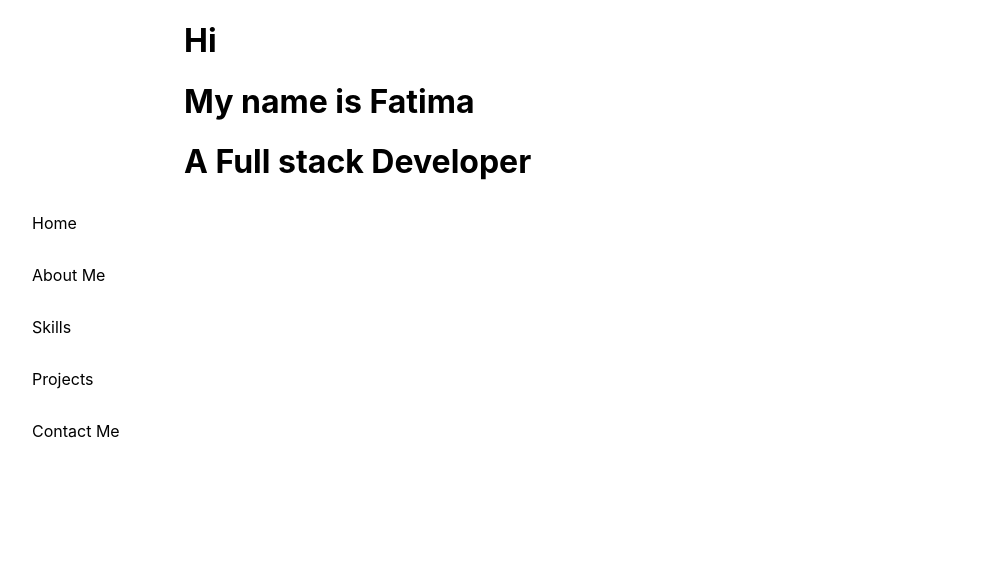
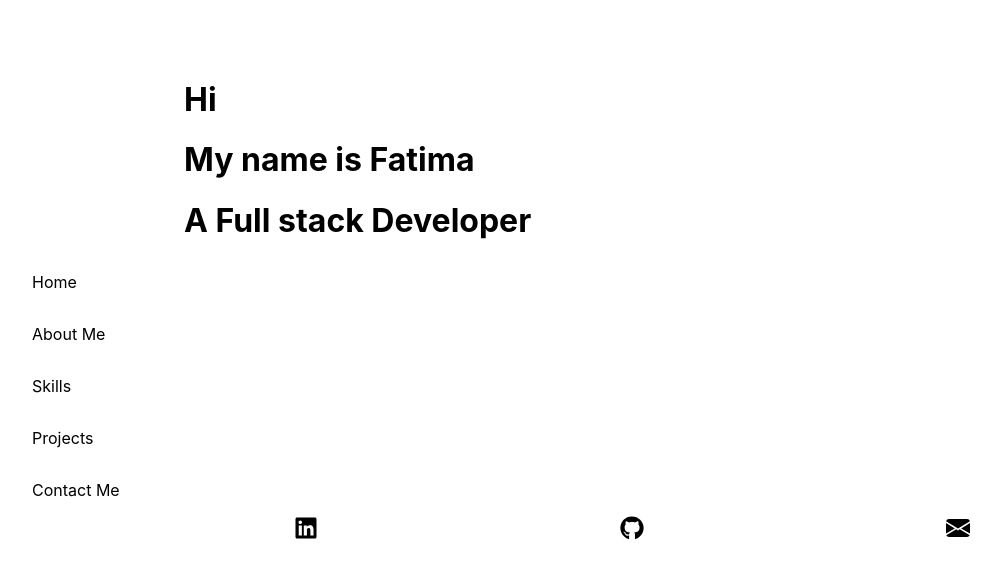
Before and after one commit to FatimaAbdimalik/portfolio, a React (Create React App) app: page / in a window 1280 px wide. Shown: the top 578 px of the page, without its empty margins (8-1009 px from the left). Built offline with nearby package versions, Linux system fonts and the light colour scheme.

Commit message:
added Footer

```diff
--- a/package.json
+++ b/package.json
@@ -3,11 +3,15 @@
   "version": "0.1.0",
   "private": true,
   "dependencies": {
+    "@fortawesome/fontawesome-svg-core": "^1.2.32",
+    "@material-ui/core": "^4.11.0",
+    "@material-ui/icons": "^4.9.1",
     "@testing-library/jest-dom": "^4.2.4",
     "@testing-library/react": "^9.5.0",
     "@testing-library/user-event": "^7.2.1",
     "react": "^16.13.1",
     "react-dom": "^16.13.1",
+    "react-icons": "^3.11.0",
     "react-scripts": "3.4.3"
   },
   "scripts": {
--- a/src/App.js
+++ b/src/App.js
@@ -2,6 +2,7 @@ import React from "react";
 // import logo from "./logo.svg";
 import Home from "./components/Home/Home.js";
 import SideBar from "./components/SideBar/SideBar.js";
+import Footer from "./components/Footer/Footer.js";
 // import "./App.css";
 function App() {
   return (
@@ -23,6 +24,7 @@ function App() {
 
       <Home />
       <SideBar />
+      <Footer />
     </div>
   );
 }
--- /dev/null
+++ b/src/components/Footer/Footer.js
@@ -0,0 +1,18 @@
+import React from "react";
+import { BsFillEnvelopeFill } from "react-icons/bs";
+import { FaLinkedin } from "react-icons/fa";
+import { FaGithub } from "react-icons/fa";
+
+const Footer = () => {
+  return (
+    <div style={{ display: "flex", justifyContent: "space-evenly" }}>
+      <FaLinkedin size="1.5rem" />
+      <a href="https://github.com/FatimaAbdimalik">
+        <FaGithub size="1.5rem" color="black" />
+      </a>
+      <BsFillEnvelopeFill size="1.5rem" />
+    </div>
+  );
+};
+
+export default Footer;
--- a/src/components/Home/Home.css
+++ b/src/components/Home/Home.css
@@ -1,3 +1,4 @@
 .intro {
+  margin-top: 5rem;
   margin-left: 12rem;
 }
```
Also changed, not shown: src/components/Footer/Footer.css (added), 1 other file (tests, documents, lock files or other folders).
